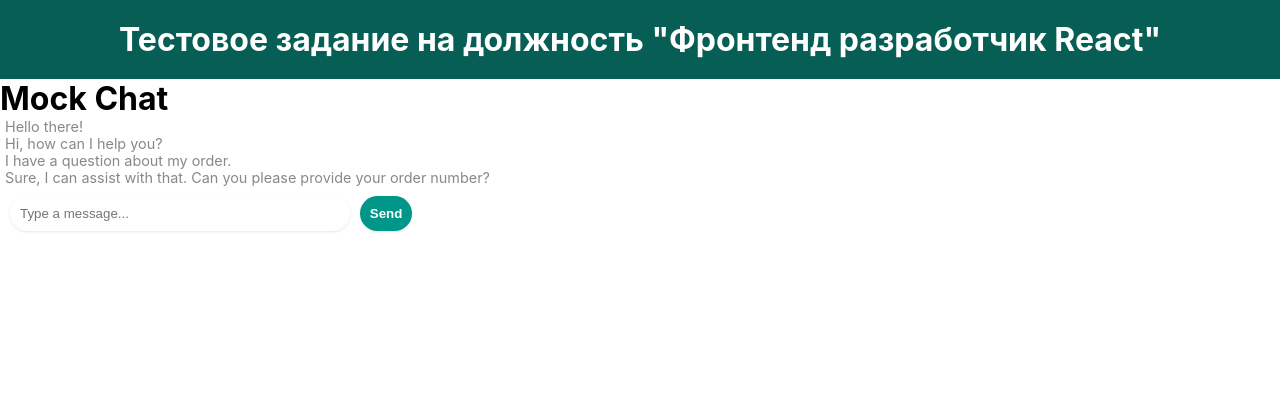
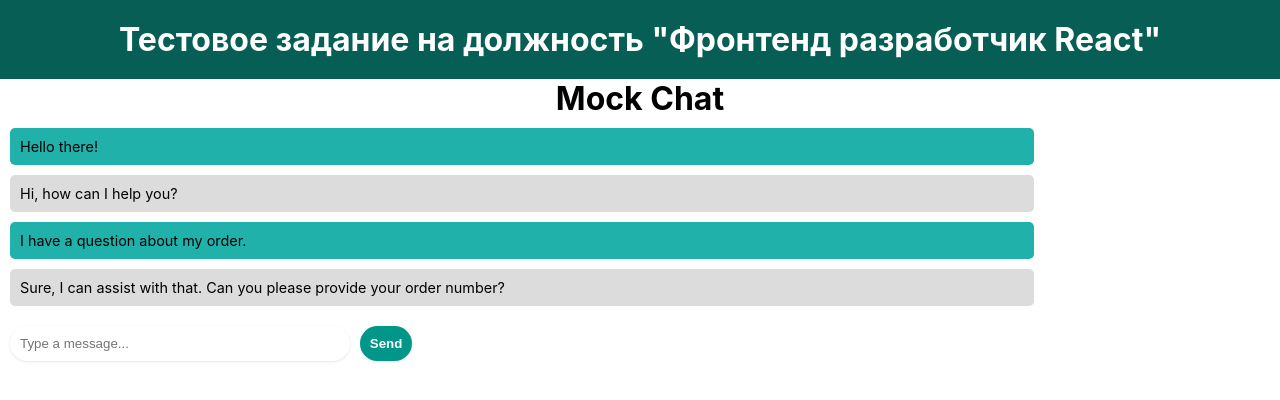
Before and after one commit to Grammeri/whatsup, a React (Create React App) app: page /chat in a window 1280 px wide. Shown: the top 400 px of the page. Built offline with nearby package versions, Linux system fonts and the light colour scheme.

Commit message:
mock vertion done

```diff
--- a/src/features/auth/components/loginForm/LoginForm.js
+++ b/src/features/auth/components/loginForm/LoginForm.js
@@ -40,14 +40,14 @@ export const LoginForm = () => {
                         <div className={"formContent"}>
                             <input
                                 {...register('idInstance', {required: 'idInstance is required'})}
-                                placeholder="idInstance"
+                                placeholder="Welcome, type anything!"
                                 className="login-input"
                             />
                             {errors.idInstance && <p className="login-error">{errors.idInstance.message}</p>}
 
                             <input
                                 {...register('apiTokenInstance', {required: 'apiTokenInstance is required'})}
-                                placeholder="apiTokenInstance"
+                                placeholder="Type anything and click Log in!"
                                 className="login-input"
                             />
                             {errors.apiTokenInstance && <p className="login-error">{errors.apiTokenInstance.message}</p>}
--- a/src/features/chat/components/chatPage/ChatPage.css
+++ b/src/features/chat/components/chatPage/ChatPage.css
@@ -7,12 +7,16 @@
 
 .chat-message.sent {
     align-self: flex-end;
-    background-color: #a1eafb; // light blue
+    background-color: lightseagreen;
 color: black;
 }
 
 .chat-message.received {
     align-self: flex-start;
-    background-color: #dcdcdc; // light grey
+    background-color: #dcdcdc;
 color: black;
 }
+h1{
+    text-align: center;
+
+}
--- a/src/features/chat/components/chatPage/ChatPage.js
+++ b/src/features/chat/components/chatPage/ChatPage.js
@@ -1,4 +1,5 @@
 import React, { useState } from 'react';
+import "./ChatPage.css"
 // import { useSelector, useDispatch } from 'react-redux';  // Commented for now, uncomment when ready to use Redux
 // import {sendMessage} from "../../chatSlice"; // Commented for now, uncomment when ready to connect to server
 
```
